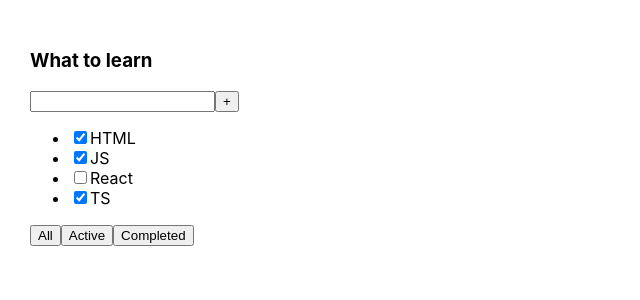
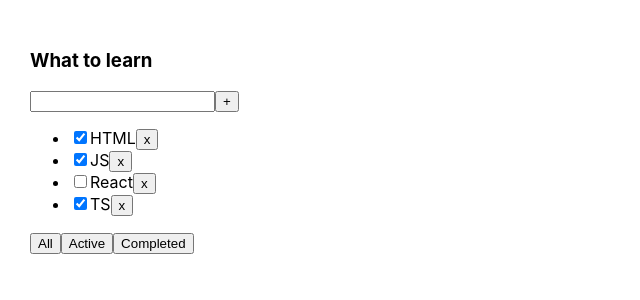
Before and after one commit to Tim1222/ClearFocus, a React (Vite) app: page / in a window 1280 px wide. Shown: the top 300 px of the page, without its empty margins (0-640 px from the left). Built offline with nearby package versions, Linux system fonts and the light colour scheme.

Commit message:
add function for Delete Tasks

```diff
--- a/src/App.tsx
+++ b/src/App.tsx
@@ -14,10 +14,16 @@ function App() {
         {id: 4, title: 'TS', isDone: true}
     ])
 
+    const deleteTask = (taskId: number) => {
+        setTasks(tasks.filter(t => t.id !== taskId))
+    }
 
     return (
         <div className="app">
-            <TodolistItem title={todolistTitle_1} task={tasks}/>
+            <TodolistItem
+                title={todolistTitle_1}
+                task={tasks}
+                deleteTask={deleteTask}/>
         </div>
     )
 }
--- a/src/TasksList.tsx
+++ b/src/TasksList.tsx
@@ -2,15 +2,19 @@ import {TaskType} from "./TodolistItem";
 
 type TasksListPropsType = {
     tasks: TaskType[]
+    deleteTask: (taskId: number) => void
 }
 
-const TasksList = ({tasks}: TasksListPropsType) => {
+const TasksList = ({tasks, deleteTask}: TasksListPropsType) => {
 
     const tasksList = tasks.length === 0
         ? <span>Ваш список пуст</span>
         : <ul>
             {
-                tasks.map(t => <li><input type='checkbox' checked={t.isDone}/><span>{t.title}</span></li>)
+                tasks.map(t => <li><input type='checkbox' checked={t.isDone}/>
+                    <span>{t.title}</span>
+                    <button onClick={() => deleteTask(t.id)}>x</button>
+                </li>)
             }
         </ul>
 
--- a/src/TodolistItem.tsx
+++ b/src/TodolistItem.tsx
@@ -6,6 +6,7 @@ import {FilterButtons} from "./FilterButtons";
 type TodolistItemPropsType = {
     title: string
     task: TaskType[]
+    deleteTask: (taskId: number) => void
 }
 export type TaskType = {
     id: number
@@ -13,12 +14,15 @@ export type TaskType = {
     isDone: boolean
 }
 
-export const TodolistItem = ({title, task}: TodolistItemPropsType) => {
+export const TodolistItem = (props: TodolistItemPropsType) => {
+    const {title, task, deleteTask} = props
 
     return <div>
         <TodolistTitle title={title}/>
         <AddtaskForm/>
-        <TasksList tasks={task}/>
+        <TasksList
+            tasks={task}
+            deleteTask={deleteTask}/>
         <FilterButtons/>
 
     </div>
```
